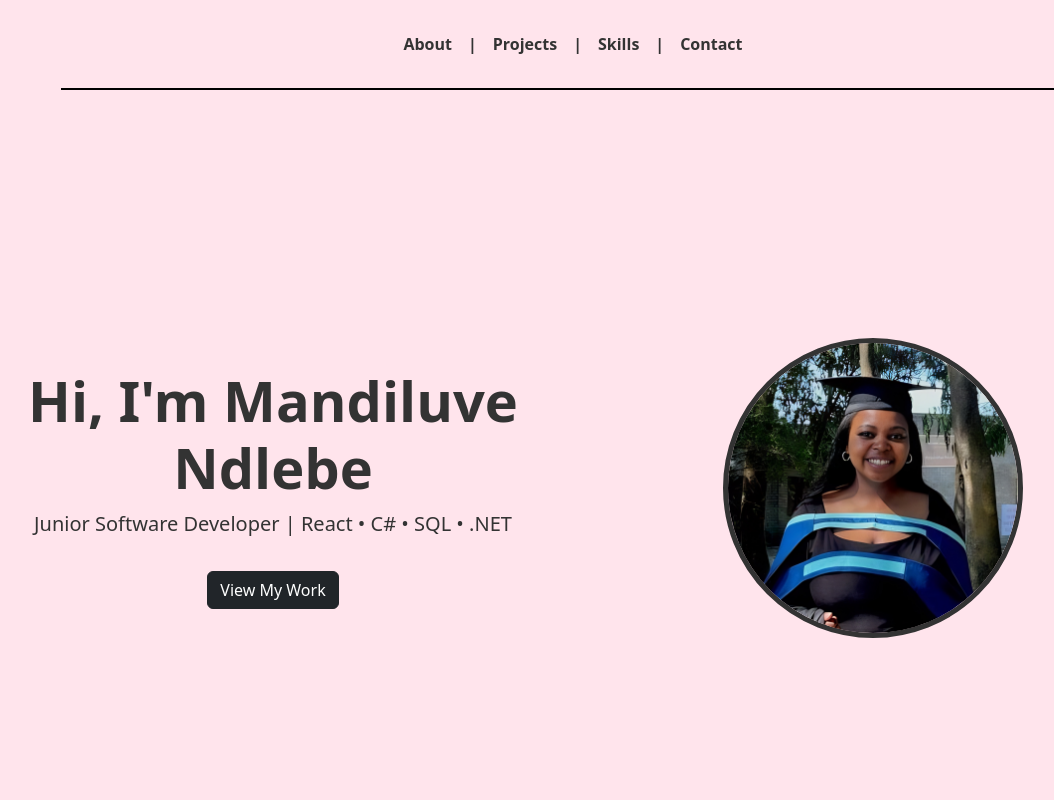
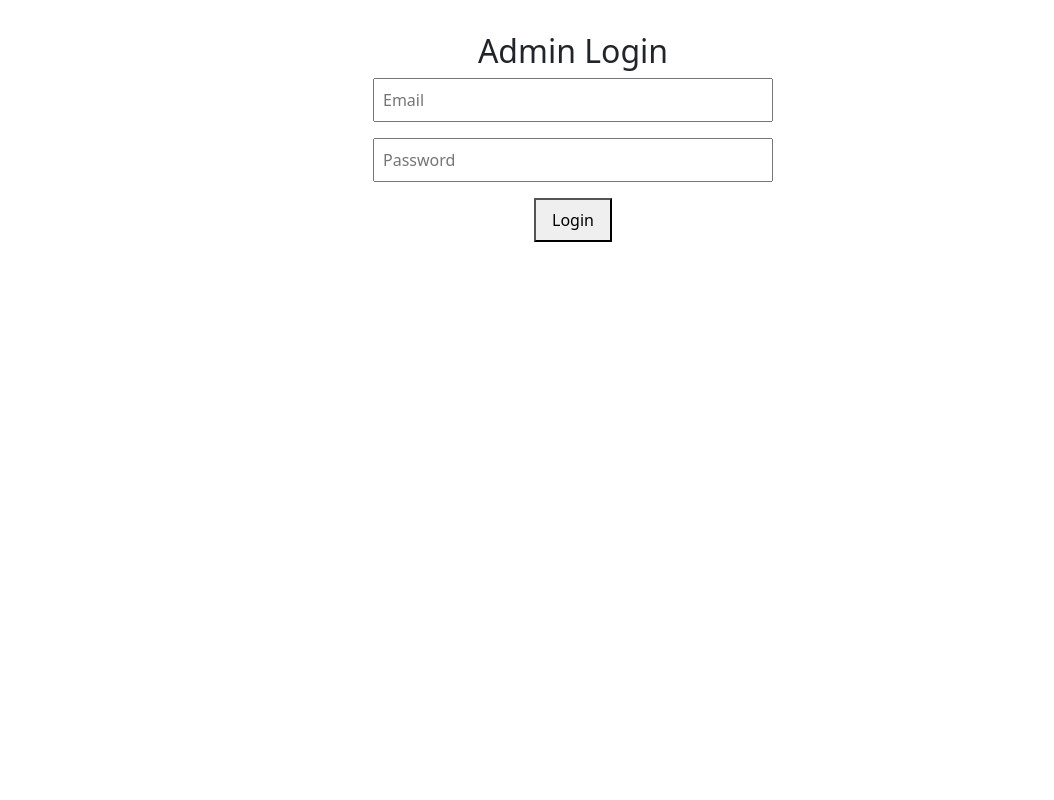
Before and after one commit to Mandiluvendlebe/Portfolio, a React (Create React App) app: page /admin in a window 1280 px wide. Shown: the top 800 px of the page, without its empty margins (67-1121 px from the left). Built offline with nearby package versions, Linux system fonts and the light colour scheme; no server answers; the database is empty.

Commit message:
Added admin dashboard, admin panel and admin login components and their functions using Firebase as backend.

```diff
--- a/package.json
+++ b/package.json
@@ -12,6 +12,7 @@
     "react": "^19.1.0",
     "react-dom": "^19.1.0",
     "react-icons": "^5.5.0",
+    "react-router-dom": "^7.5.1",
     "react-scripts": "5.0.1",
     "web-vitals": "^2.1.4"
   },
--- a/src/App.js
+++ b/src/App.js
@@ -1,14 +1,21 @@
-import logo from './logo.svg';
-import './App.css';
+import React from "react";
+import { BrowserRouter as Router, Route, Routes } from "react-router-dom";
 import Navbar from "./components/Navbar";
 import Hero from "./components/Hero";
 import About from "./components/About";
 import Skills from "./components/Skills";
 import Projects from "./components/Projects";
 import Contact from "./components/Contact";
+import AdminPanel from "./components/AdminPanel"; // Import the Admin Panel
 
 function App() {
   return (
+    <Router>
+      <Routes>
+        {/* Main Website */}
+        <Route
+          path="/"
+          element={
             <div className="bg-light text-dark">
               <Navbar />
               <Hero />
@@ -17,6 +24,12 @@ function App() {
               <Projects />
               <Contact />
             </div>
+          }
+        />
+        {/* Admin Panel */}
+        <Route path="/admin" element={<AdminPanel />} />
+      </Routes>
+    </Router>
   );
 }
 
--- /dev/null
+++ b/src/components/AdminDashboard.jsx
@@ -0,0 +1,98 @@
+import React, { useState, useEffect } from "react";
+import { collection, getDocs, addDoc, updateDoc, doc } from "firebase/firestore";
+import { db } from "../firebase";
+
+const AdminDashboard = () => {
+  const [projects, setProjects] = useState([]);
+  const [newProject, setNewProject] = useState({ title: "", Description: "" });
+
+  useEffect(() => {
+    const fetchProjects = async () => {
+      const querySnapshot = await getDocs(collection(db, "projects"));
+      const projectsData = querySnapshot.docs.map((doc) => ({
+        id: doc.id,
+        ...doc.data(),
+      }));
+      setProjects(projectsData);
+    };
+
+    fetchProjects();
+  }, []);
+
+  const handleAddProject = async () => {
+    if (newProject.title && newProject.Description) {
+      const docRef = await addDoc(collection(db, "projects"), newProject);
+      setProjects([...projects, { id: docRef.id, ...newProject }]);
+      setNewProject({ title: "", Description: "" });
+    }
+  };
+
+  const handleUpdateProject = async (id, updatedProject) => {
+    const projectRef = doc(db, "projects", id);
+    await updateDoc(projectRef, updatedProject);
+    setProjects(
+      projects.map((project) =>
+        project.id === id ? { ...project, ...updatedProject } : project
+      )
+    );
+  };
+
+  return (
+    <div style={{ padding: "2rem" }}>
+      <h2>Admin Dashboard</h2>
+      <div style={{ marginBottom: "2rem" }}>
+        <h3>Add New Project</h3>
+        <input
+          type="text"
+          placeholder="Title"
+          value={newProject.title}
+          onChange={(e) => setNewProject({ ...newProject, title: e.target.value })}
+          style={{ marginRight: "1rem", padding: "0.5rem" }}
+        />
+        <input
+          type="text"
+          placeholder="Description"
+          value={newProject.Description}
+          onChange={(e) =>
+            setNewProject({ ...newProject, Description: e.target.value })
+          }
+          style={{ marginRight: "1rem", padding: "0.5rem" }}
+        />
+        <button onClick={handleAddProject} style={{ padding: "0.5rem 1rem" }}>
+          Add Project
+        </button>
+      </div>
+      <div>
+        <h3>Existing Projects</h3>
+        {projects.map((project) => (
+          <div key={project.id} style={{ marginBottom: "1rem" }}>
+            <input
+              type="text"
+              value={project.title}
+              onChange={(e) =>
+                handleUpdateProject(project.id, {
+                  ...project,
+                  title: e.target.value,
+                })
+              }
+              style={{ marginRight: "1rem", padding: "0.5rem" }}
+            />
+            <input
+              type="text"
+              value={project.Description}
+              onChange={(e) =>
+                handleUpdateProject(project.id, {
+                  ...project,
+                  Description: e.target.value,
+                })
+              }
+              style={{ marginRight: "1rem", padding: "0.5rem" }}
+            />
+          </div>
+        ))}
+      </div>
+    </div>
+  );
+};
+
+export default AdminDashboard;
--- /dev/null
+++ b/src/components/AdminLogin.jsx
@@ -0,0 +1,51 @@
+import React, { useState } from "react";
+import { getAuth, signInWithEmailAndPassword } from "firebase/auth";
+
+const AdminLogin = ({ onLogin }) => {
+  const [email, setEmail] = useState("");
+  const [password, setPassword] = useState("");
+  const [error, setError] = useState("");
+
+  const handleLogin = async (e) => {
+    e.preventDefault();
+    const auth = getAuth();
+    try {
+      await signInWithEmailAndPassword(auth, email, password);
+      onLogin(); // Notify parent component of successful login
+    } catch (err) {
+      setError("Invalid email or password");
+    }
+  };
+
+  return (
+    <div style={{ maxWidth: "400px", margin: "2rem auto", textAlign: "center" }}>
+      <h2>Admin Login</h2>
+      <form onSubmit={handleLogin}>
+        <div style={{ marginBottom: "1rem" }}>
+          <input
+            type="email"
+            placeholder="Email"
+            value={email}
+            onChange={(e) => setEmail(e.target.value)}
+            style={{ width: "100%", padding: "0.5rem" }}
+          />
+        </div>
+        <div style={{ marginBottom: "1rem" }}>
+          <input
+            type="password"
+            placeholder="Password"
+            value={password}
+            onChange={(e) => setPassword(e.target.value)}
+            style={{ width: "100%", padding: "0.5rem" }}
+          />
+        </div>
+        {error && <p style={{ color: "red" }}>{error}</p>}
+        <button type="submit" style={{ padding: "0.5rem 1rem" }}>
+          Login
+        </button>
+      </form>
+    </div>
+  );
+};
+
+export default AdminLogin;
--- /dev/null
+++ b/src/components/AdminPanel.jsx
@@ -0,0 +1,19 @@
+import React, { useState } from "react";
+import AdminLogin from "./AdminLogin";
+import AdminDashboard from "./AdminDashboard";
+
+const AdminPanel = () => {
+  const [isLoggedIn, setIsLoggedIn] = useState(false);
+
+  return (
+    <div>
+      {isLoggedIn ? (
+        <AdminDashboard />
+      ) : (
+        <AdminLogin onLogin={() => setIsLoggedIn(true)} />
+      )}
+    </div>
+  );
+};
+
+export default AdminPanel;
```
Also changed, not shown: 1 other file (tests, documents, lock files or other folders). Lines whose indentation alone changed are shown as unchanged.
